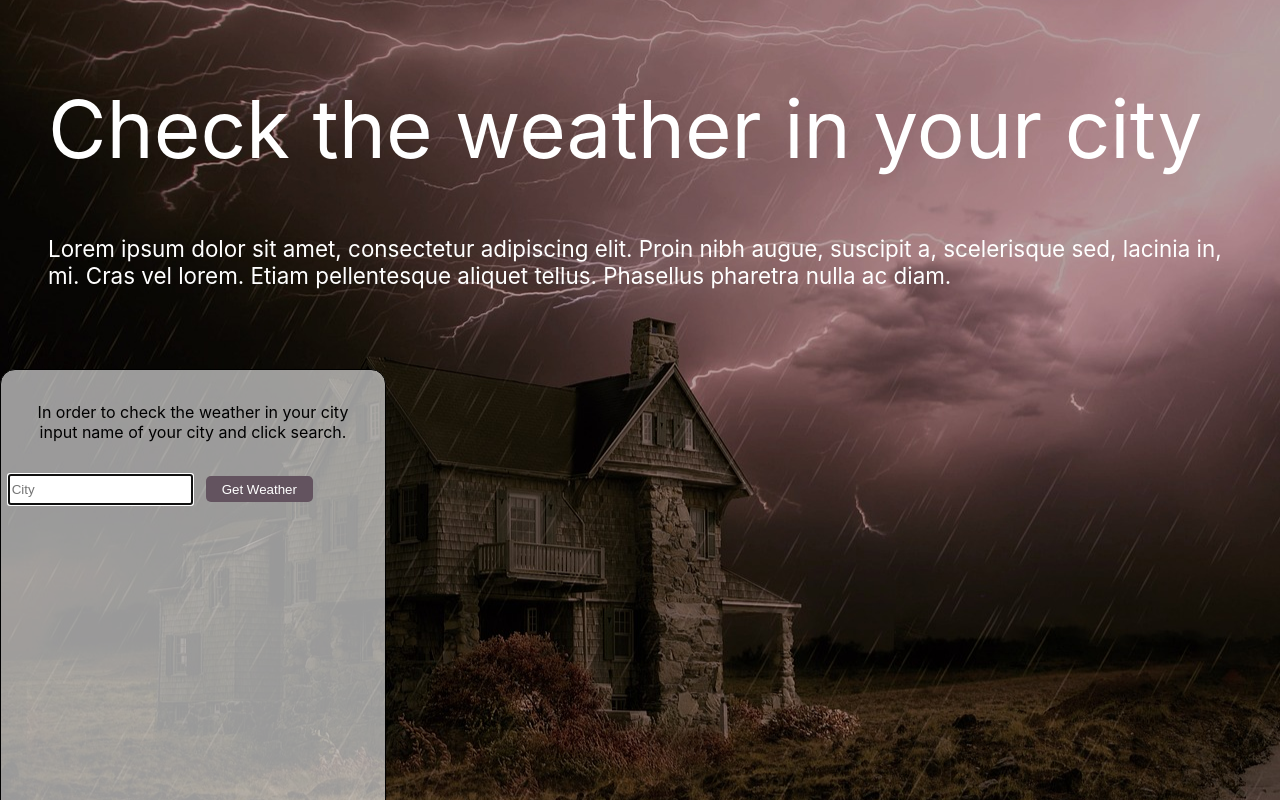
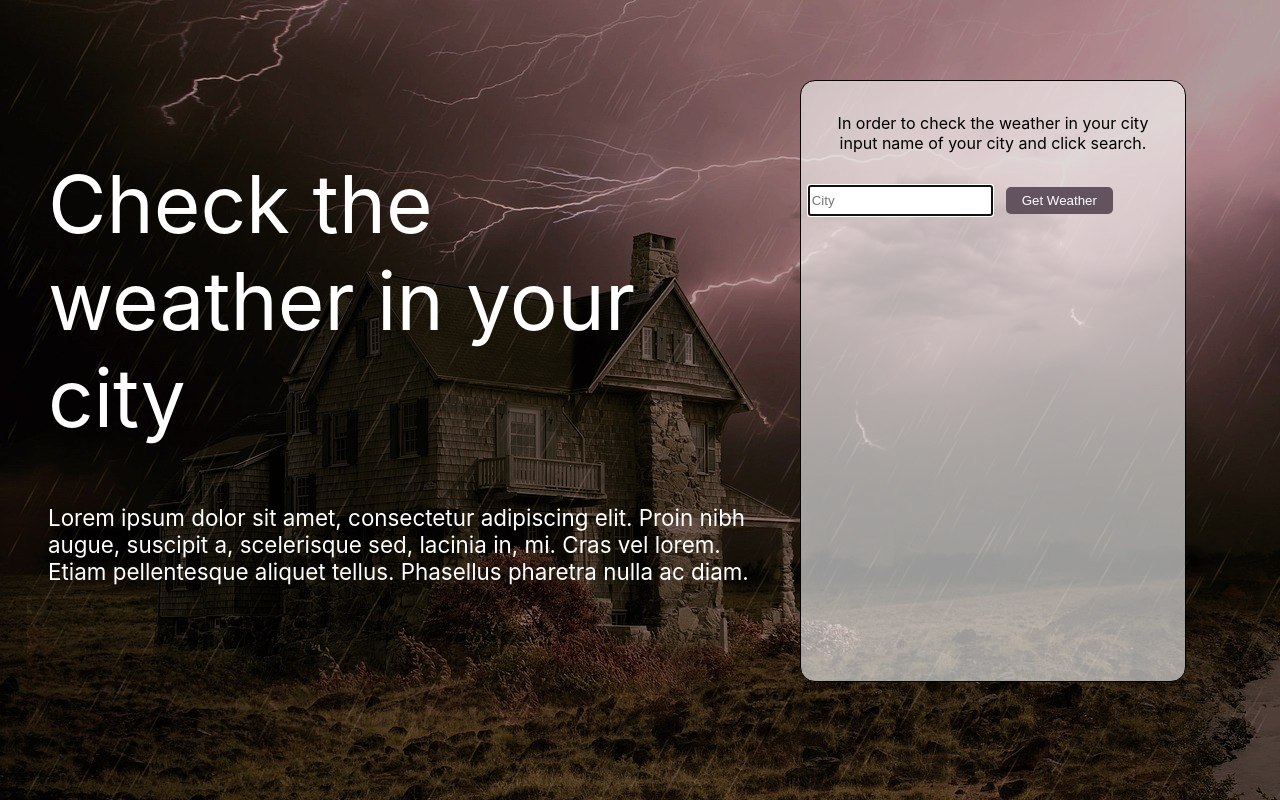
Before and after one commit to monikanaw/Weather-in-react, a React (Create React App) app: page / in a window 1280 px wide. Shown: the top 800 px of the page. Built offline with nearby package versions, Linux system fonts and the light colour scheme.

Commit message:
withClass

```diff
--- a/src/App.js
+++ b/src/App.js
@@ -2,7 +2,8 @@ import React from 'react';
 import Titles from './components/Titles.js';
 import Form from './components/Form.js';
 import Weather from './components/Weather.js';
-import Aux from './hoc/Aux.js';
+// import Aux from './hoc/Aux.js';
+import WithClass from './hoc/WithClass';
 import './App.css';
 import axios from 'axios';
 
@@ -74,13 +75,13 @@ getWeather = (event) => {
       }
 
    return(
-      <Aux className="App">
+      <WithClass classes={"App"}>
        <Titles />
        <div className="weather-table">
          <Form getWeather={this.getWeather} />
           {weather}
         </div>
-      </Aux>
+      </WithClass>
     );
   }
 }
--- /dev/null
+++ b/src/hoc/WithClass.js
@@ -0,0 +1,9 @@
+import React from 'react';
+
+const withClass = props => (
+  <div className={props.classes}>
+     {props.children}
+  </div>
+);
+
+export default withClass;
```
